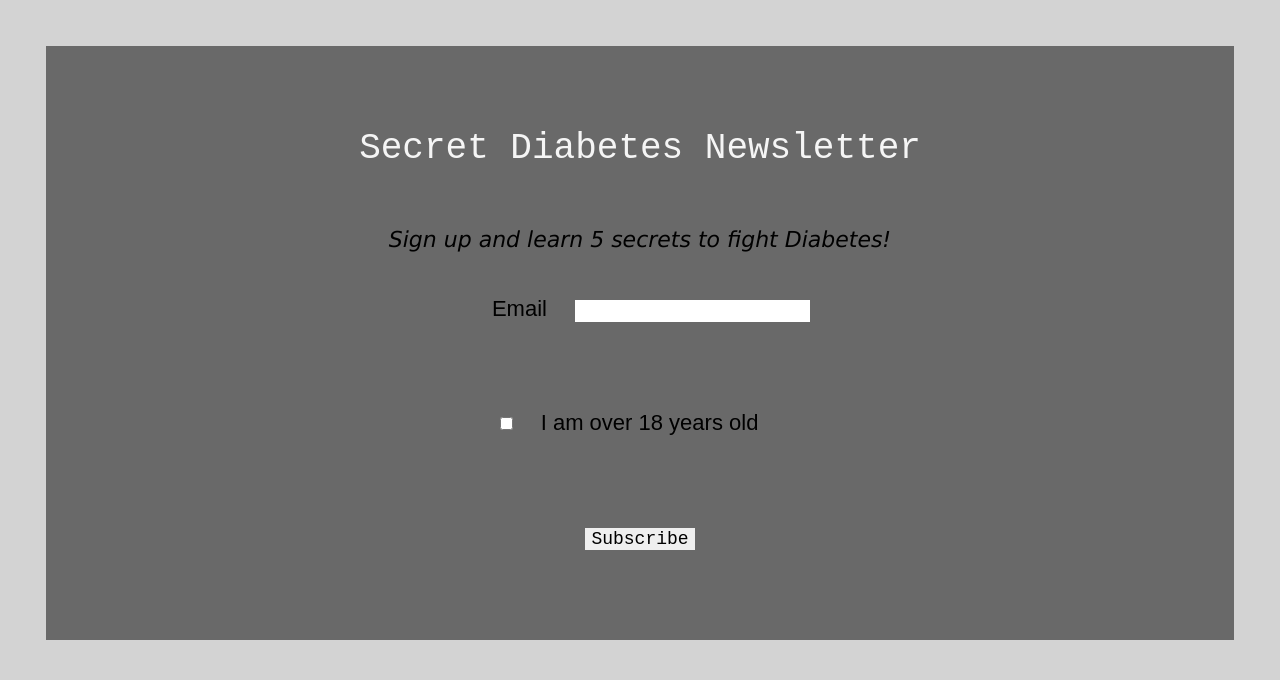
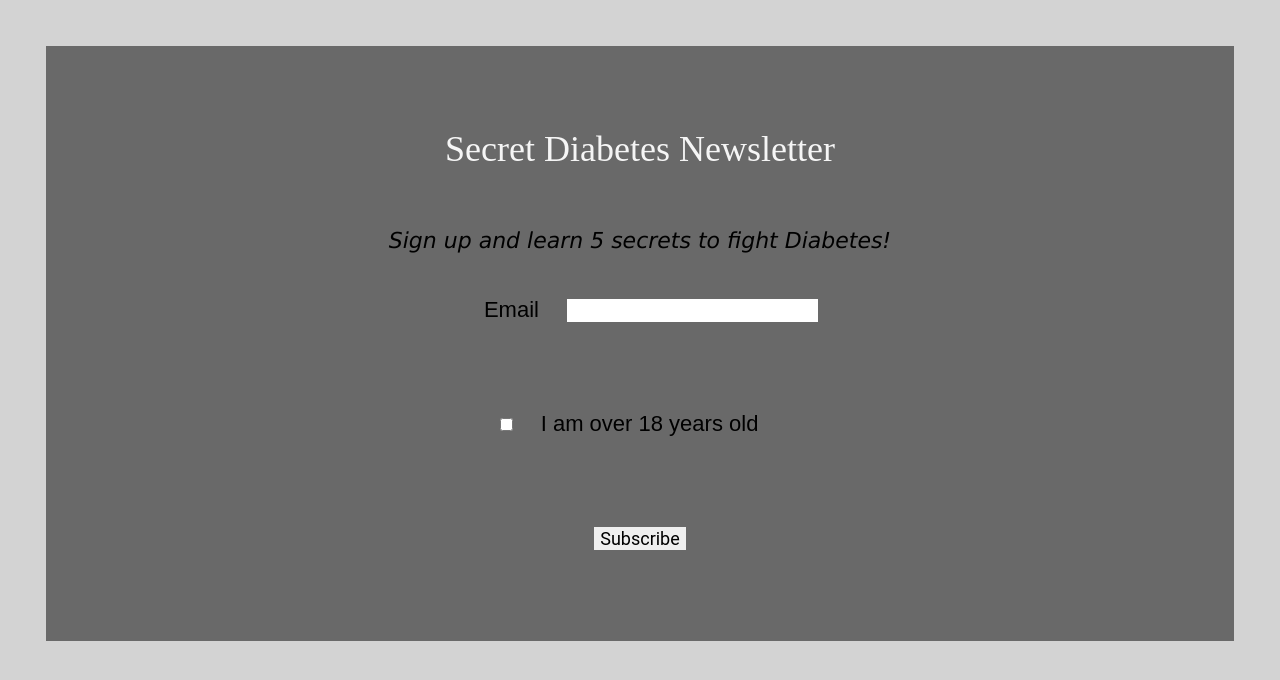
Before and after one commit to SeanReimerITMD362/ITMD-362-Lab-3, a plain HTML site: page index.html in a window 1280 px wide. Drawn offline with nearby package versions, Linux system fonts and the light colour scheme.

Commit message:
Update screen.css
Adding my required font families

```diff
--- a/css/screen.css
+++ b/css/screen.css
@@ -225,6 +225,7 @@ h1 {
   font: 36px monospace;
   text-align: center;
   color:#f5f5f5;
+  font-family: 'Piazzolla', serif;
 }
 
 /* for my paragraph tags */
@@ -245,6 +246,8 @@ form {
   padding: 1em;
   margin-top: 2px;
   margin-bottom: 2px;
+  font-family: 'Commissioner', sans-serif;
+
 }
 
 form li + li {
@@ -260,6 +263,7 @@ input {
   width: fit-content;
   box-sizing: border-box;
   border: 5px lightgray;
+  font-family: 'Roboto', sans-serif;
 }
 
 /* ===== LAYOUT STYLES ====== */
```
